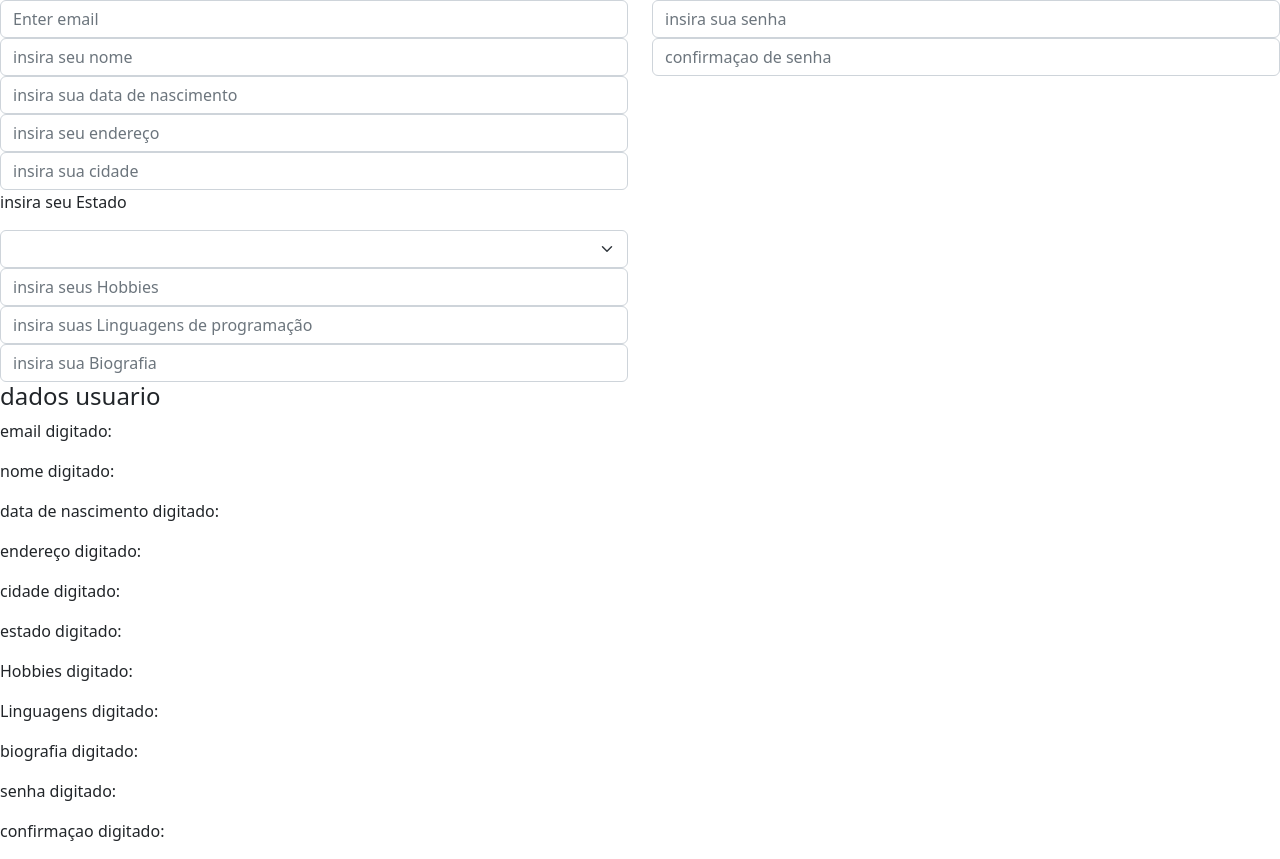
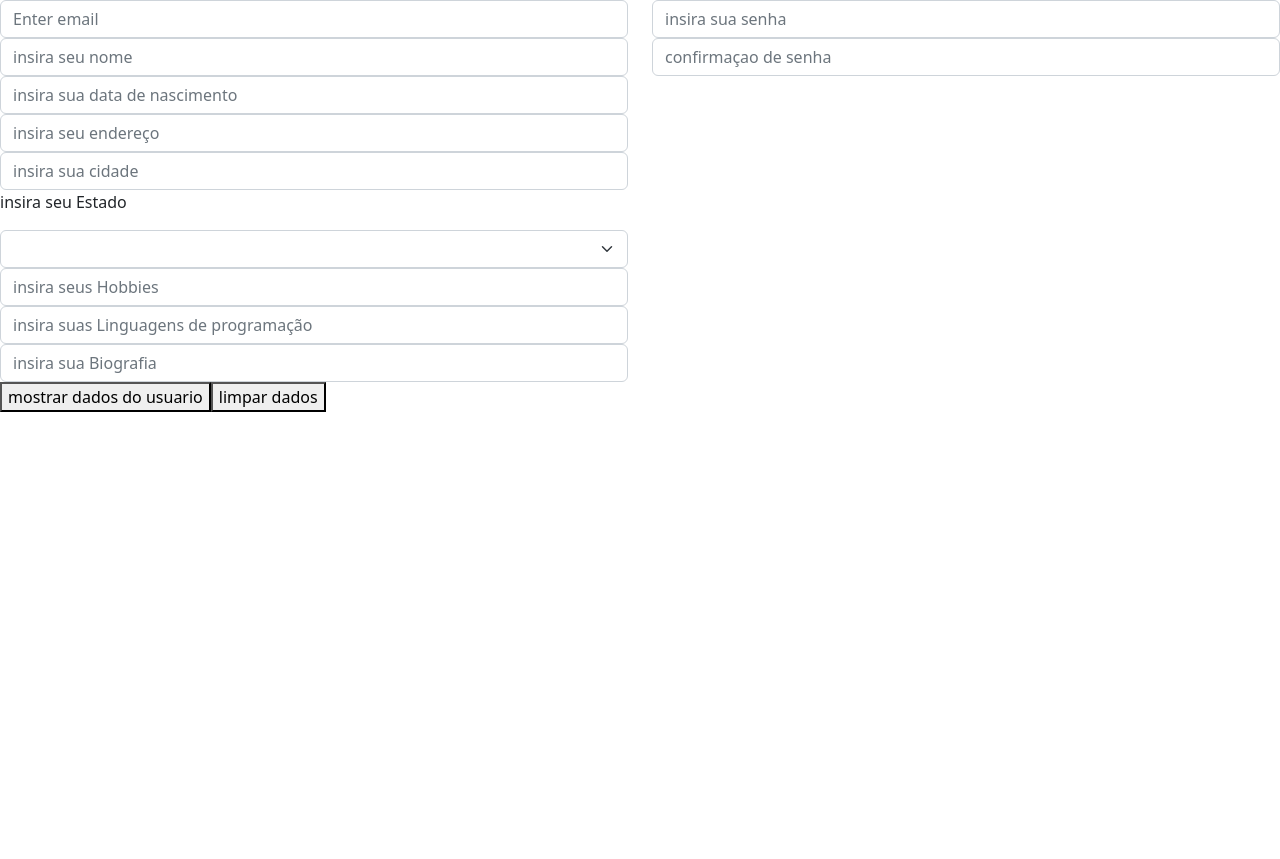
Before and after one commit to deivid1801/TrabalhoPI, a Vue app: page / in a window 1280 px wide. After the commit the page ends 800 px from the top, so only its background shows below. Built offline with nearby package versions, Linux system fonts and the light colour scheme.

Commit message:
atualizaçao

```diff
--- a/src/App.vue
+++ b/src/App.vue
@@ -11,6 +11,7 @@ const Linguagens = ref('')
 const Biografia = ref('')
 const senha = ref('')
 const confirmaçao = ref('')
+const botao = ref('')
 
 
 
@@ -80,9 +81,15 @@ const confirmaçao = ref('')
 
     </div>
   </div>
+
 </form>
 
-<div><h4>dados usuario</h4>
+
+<button v-on:click="botao = true">mostrar dados do usuario</button>
+<button v-on:click="botao = false">limpar dados</button>
+
+<div v-if = "botao" >
+<h4>dados usuario</h4>
     <p>email digitado: {{ email }}</p>
 <p>nome digitado:{{ nome }}</p>
 <p>data de nascimento digitado:{{ dataN }}</p>
```
